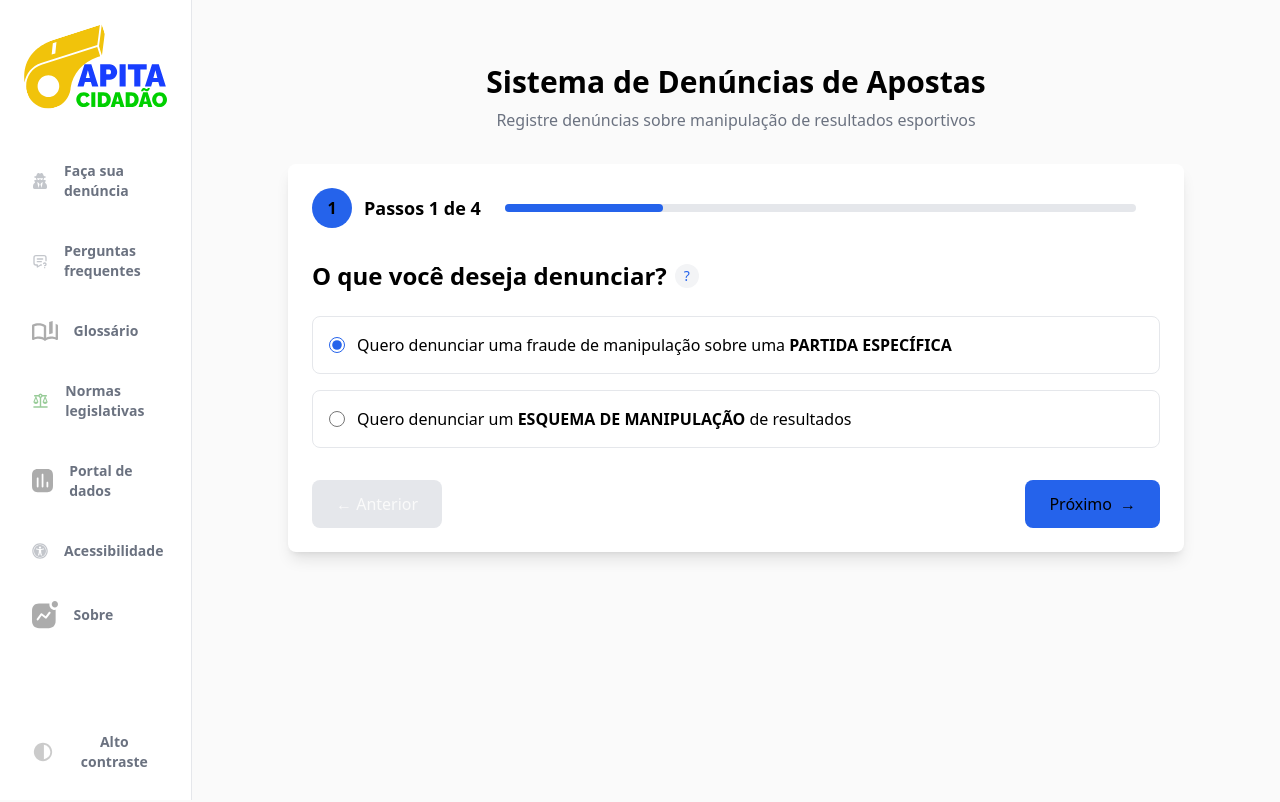
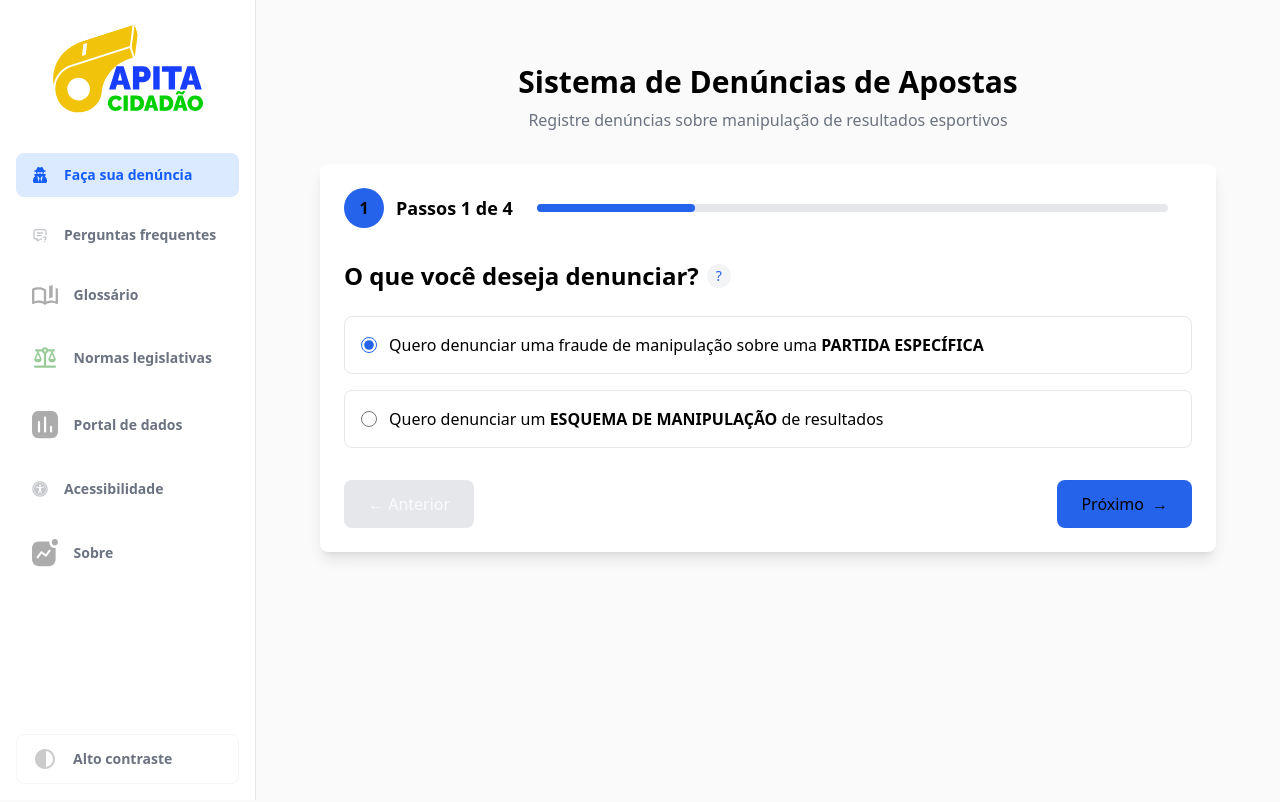
Before and after one commit to eps-fcte-2025-2/plataforma-civica-frontend, a Next.js app: page /denuncia in a window 1280 px wide. Shown: the top 802 px of the page. Built offline with nearby package versions, Linux system fonts and the light colour scheme; no server answers.

Commit message:
fix: Menu lateral sem destaque e ícone com cor incorreta
Co-authored-by: The-Boss-Nina <marinamcsouza@gmail.com>
Co-authored-by: Jlmsousa <jlmsousa@hotmail.com>

```diff
--- a/src/app/(main)/layout.tsx
+++ b/src/app/(main)/layout.tsx
@@ -1,10 +1,9 @@
 // app/(main)/layout.tsx
-
 'use client'
 
 import { useState } from 'react';
 import Footer from "@/components/Footer";
-import Sidebar from "../../components/Sidebar";
+import Sidebar from "../../components/Sidebar"; // Ajuste o caminho conforme necessário
 import { FaBars } from 'react-icons/fa';
 
 export default function MainLayout({
@@ -13,8 +12,10 @@ export default function MainLayout({
   const [isSidebarOpen, setIsSidebarOpen] = useState(false);
 
   return (
-    <div className="min-h-dvh flex flex-col">
-      {/* Botão para abrir o menu em telas pequenas */}
+    // min-h-dvh garante que o container ocupe toda a altura da tela
+    <div className="flex min-h-dvh bg-background">
+
+      {/* 1. Botão Mobile (Sem alterações) */}
       <button
         onClick={() => setIsSidebarOpen(true)}
         className="md:hidden fixed top-4 left-4 z-[60] text-foreground text-2xl"
@@ -22,21 +23,27 @@ export default function MainLayout({
         <FaBars />
       </button>
 
-      {/* Overlay que escurece a tela quando o menu está aberto */}
+      {/* 2. Overlay Mobile (Sem alterações) */}
       <div
         onClick={() => setIsSidebarOpen(false)}
         className={`md:hidden fixed inset-0 bg-black/50 z-50 transition-opacity duration-300 ${isSidebarOpen ? 'opacity-100 visible' : 'opacity-0 invisible'}`}
       />
 
-      <div className="flex flex-1">
-        <Sidebar isOpen={isSidebarOpen} setIsOpen={setIsSidebarOpen} />
+      {/* 3. A Sidebar fica aqui, isolada na esquerda */}
+      <Sidebar isOpen={isSidebarOpen} setIsOpen={setIsSidebarOpen} />
 
+      {/* 4. Wrapper do Conteúdo + Footer (Coluna da Direita) */}
+      <div className="flex flex-col flex-1 min-w-0">
+
+        {/* O conteúdo principal expande para empurrar o footer para baixo */}
         <main className="flex-1 px-4 py-8">
           {children}
         </main>
+
+        {/* O Footer agora mora AQUI, na coluna da direita */}
+        <Footer />
+
       </div>
-
-      <Footer />
     </div>
   );
 }
--- a/src/components/Sidebar.tsx
+++ b/src/components/Sidebar.tsx
@@ -2,6 +2,7 @@
 
 import Link from 'next/link';
 import Image from 'next/image';
+import { usePathname } from 'next/navigation';
 import {
   FaUserSecret,
   FaTimes,
@@ -12,9 +13,10 @@ import { useTheme } from '@/contexts/ThemeContext';
 
 export default function Sidebar({ isOpen, setIsOpen }: { isOpen: boolean, setIsOpen: (isOpen: boolean) => void }) {
   const { toggleTheme } = useTheme();
+  const pathname = usePathname();
 
   const navItems = [
-    { name: 'Faça sua denúncia', icon: <FaUserSecret />, href: '/denuncia', active: false },
+    { name: 'Faça sua denúncia', icon: <FaUserSecret />, href: '/denuncia' },
     { name: 'Perguntas frequentes', icon: <TbMessageQuestion width={25.6} height={24}/>, href: '/perguntas-frequentes' },
     { name: 'Glossário', icon: <Image src="/icons/glossario.svg" alt="Glossário" width={25.6} height={24}/>, href: '/glossario' },
     { name: 'Normas legislativas', icon: <Image src="/icons/normasLegislativas.svg" alt="Normas legislativas" width={25.6} height={24}/>, href: '/normas-legislativas' },
@@ -26,12 +28,26 @@ export default function Sidebar({ isOpen, setIsOpen }: { isOpen: boolean, setIsO
   return (
     <nav
       className={`
-        flex flex-col w-48 bg-card-bg p-4 z-[60] border-r border-border
-        md:relative md:translate-x-0
-        fixed top-0 left-0 h-screen transition-transform duration-300
+        /* 1. Cores e Borda */
+        bg-card-bg border-r border-border z-[60]
+
+        /* 2. Dimensões e Posição (Mobile) */
+        fixed top-0 left-0 h-screen w-64 transition-transform duration-300
+
+        /* 3. COMPORTAMENTO DESKTOP (A Mágica acontece aqui) */
+        /* 'sticky' faz ela acompanhar o scroll, 'top-0' cola no teto, 'h-screen' garante altura total */
+        md:sticky md:top-0 md:h-screen md:translate-x-0
+
+        /* 4. SCROLL INTERNO (Correção do corte) */
+        /* Se o conteúdo for maior que a tela, cria scroll só na barra */
+        overflow-y-auto
+
         ${isOpen ? 'translate-x-0' : '-translate-x-full'}
       `}
     >
+      {/* Wrapper interno para organizar o layout verticalmente */}
+      <div className="flex flex-col min-h-full p-4">
+
         <button
           onClick={() => setIsOpen(false)}
           className="md:hidden absolute top-4 right-4 text-foreground text-2xl"
@@ -40,7 +56,7 @@ export default function Sidebar({ isOpen, setIsOpen }: { isOpen: boolean, setIsO
         </button>
 
         {/* Logo */}
-      <div className="mb-8 p-2 flex items-center justify-center">
+        <div className="mb-8 p-2 flex items-center justify-center shrink-0">
           <Link href="/">
             <Image
               src="/logo.svg"
@@ -52,14 +68,24 @@ export default function Sidebar({ isOpen, setIsOpen }: { isOpen: boolean, setIsO
           </Link>
         </div>
 
-      <ul className="space-y-4">
-        {navItems.map((item, index) => (
+        {/* Lista de Itens (flex-1 empurra o botão de contraste para o fundo) */}
+        <ul className="space-y-4 flex-1">
+          {navItems.map((item, index) => {
+            const isActive = pathname === item.href;
+
+            return (
               <li key={index}>
                 <Link href={item.href}>
                   <div
-                className="flex items-center gap-4 py-3 px-4 rounded-lg transition-colors duration-200 text-muted hover:bg-accent"
+                    className={`
+                      flex items-center gap-4 py-3 px-4 rounded-lg transition-colors duration-200
+                      ${isActive
+                        ? 'bg-blue-100 text-blue-600' // Estilo ATIVO (Azul)
+                        : 'text-muted hover:bg-accent' // Estilo PADRÃO
+                      }
+                    `}
                   >
-                <div className="opacity-40 sidebar-icon">
+                    <div className={`sidebar-icon ${isActive ? 'opacity-100' : 'opacity-40'}`}>
                       {item.icon}
                     </div>
                     <span className="font-semibold text-sm">
@@ -68,14 +94,15 @@ export default function Sidebar({ isOpen, setIsOpen }: { isOpen: boolean, setIsO
                   </div>
                 </Link>
               </li>
-        ))}
+            );
+          })}
         </ul>
 
-      {/* Botão Alto Contraste */}
-      <div className="mt-auto">
+        {/* Botão Alto Contraste (Fixo no final da lista) */}
+        <div className="mt-8 shrink-0 pb-4 md:pb-0">
           <button
             onClick={toggleTheme}
-          className="flex items-center gap-4 py-3 px-4 rounded-lg transition-colors duration-200 text-muted hover:bg-accent w-full"
+            className="flex items-center gap-4 py-3 px-4 rounded-lg transition-colors duration-200 text-muted hover:bg-accent w-full border border-border/40"
           >
             <div className="opacity-40 sidebar-icon">
               <Image
@@ -90,7 +117,7 @@ export default function Sidebar({ isOpen, setIsOpen }: { isOpen: boolean, setIsO
             </span>
           </button>
         </div>
-
+      </div>
     </nav>
   );
 }
--- a/src/components/form/PartidaEnvolvidosStep.tsx
+++ b/src/components/form/PartidaEnvolvidosStep.tsx
@@ -69,9 +69,10 @@ const PartidaEnvolvidosStep: React.FC<PartidaEnvolvidosStepProps> = ({
         <button
           type="button"
           onClick={onAddClube}
-          className="mt-2 px-4 py-2 bg-green-500 hover:bg-green-600 text-white rounded-lg flex items-center"
+          className="mt-2 px-4 py-2 bg-green-500 hover:bg-green-600 text-white rounded-lg flex items-center justify-center gap-2 w-full md:w-52"
         >
-          ➕ Adicionar Clube
+          <span>➕</span>
+          <span>Adicionar Clube</span>
         </button>
       </div>
 
@@ -120,9 +121,10 @@ const PartidaEnvolvidosStep: React.FC<PartidaEnvolvidosStepProps> = ({
         <button
           type="button"
           onClick={onAddPessoa}
-          className="mt-2 px-4 py-2 bg-green-500 hover:bg-green-600 text-white rounded-lg flex items-center"
+          className="mt-2 px-4 py-2 bg-green-500 hover:bg-green-600 text-white rounded-lg flex items-center justify-center gap-2 w-full md:w-52"
         >
-          ➕ Adicionar Pessoa
+          <span>➕</span>
+          <span>Adicionar Pessoa</span>
         </button>
       </div>
     </div>
```
Also changed, not shown: 2 other files (tests, documents, lock files or other folders). Lines whose indentation alone changed are shown as unchanged.
